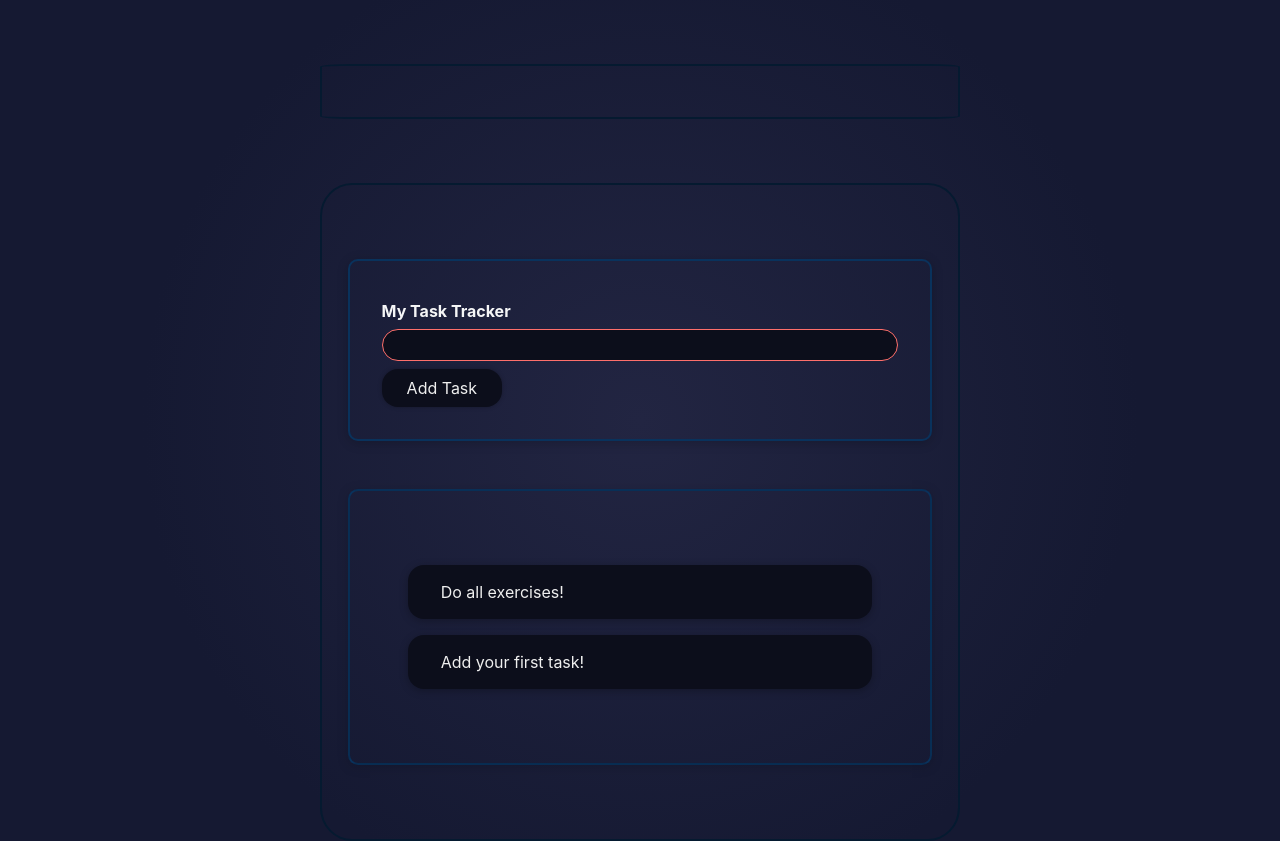
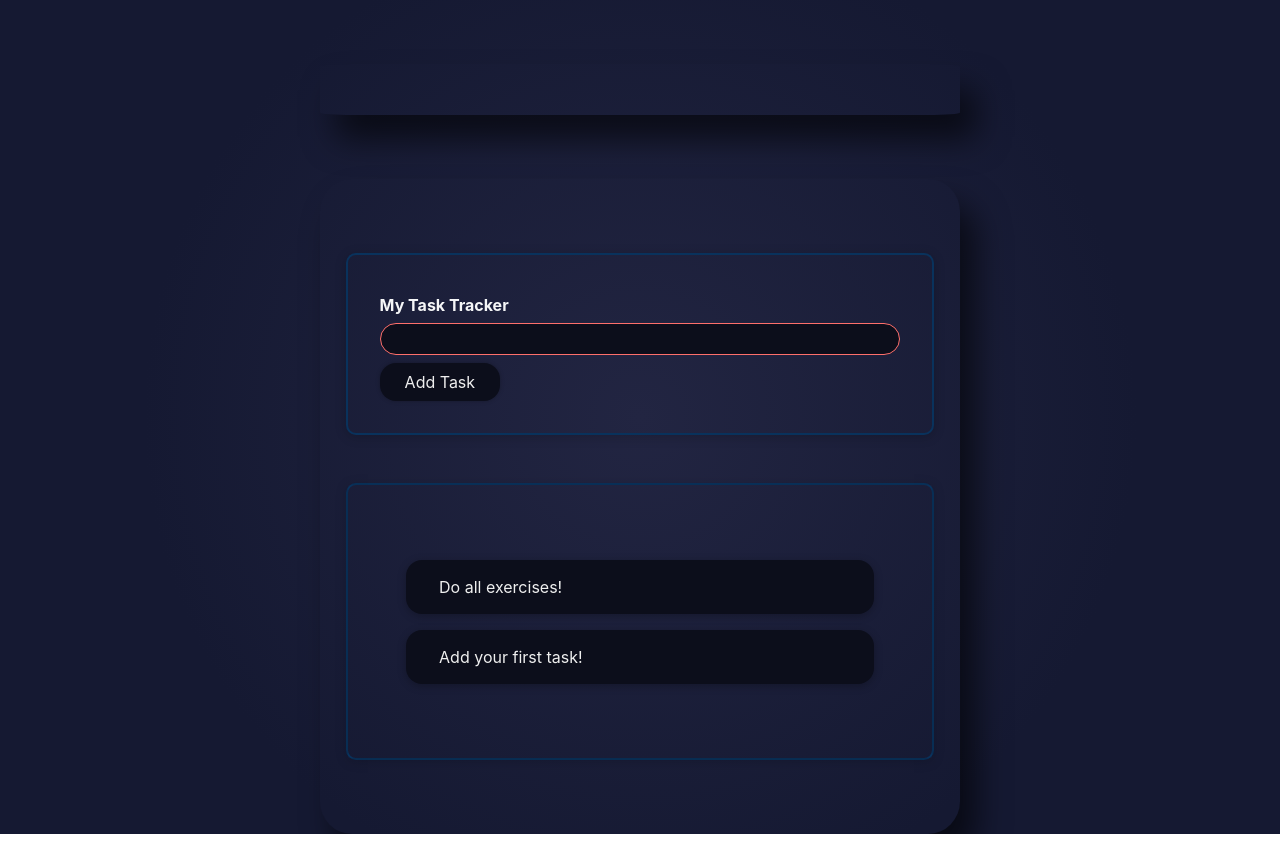
Before and after one commit to jalonghurst/motivational-task-tracker, a React (Create React App) app: page / in a window 1280 px wide. Built offline with nearby package versions, Linux system fonts and the light colour scheme.

Commit message:
Added box shadow to .container

```diff
--- a/src/App.css
+++ b/src/App.css
@@ -34,7 +34,8 @@
   padding: 2%;
   min-width: 90%;
   height: auto;
-  border: #051a30 solid 2px;
+  /* border: #051a30 solid 2px; */
+  box-shadow: 1rem 1.5rem 2rem rgba(0,0,0,0.6);
   border-radius: 5%;
   /* font-family:  monospace, roboto-mono;
   font-style: italic; */
```
